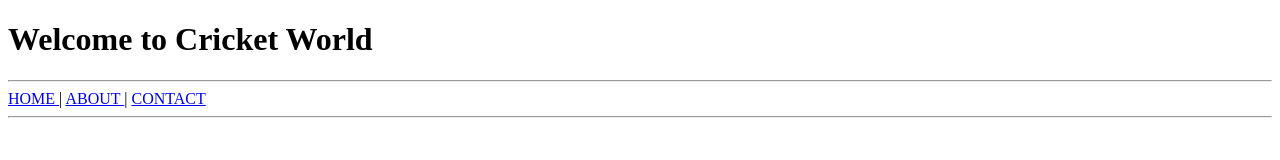
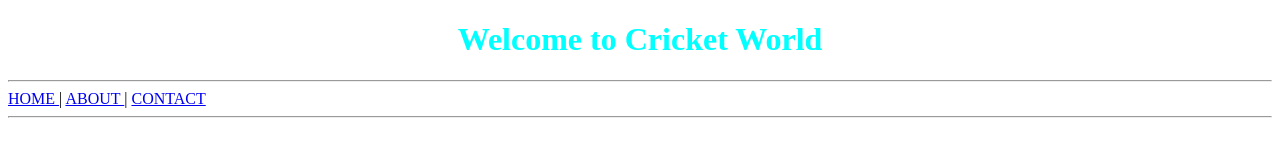
Before and after one commit to Rohangarje/Day2, a plain HTML site: page index.html in a window 1280 px wide. Shown: the top 160 px of the page. Drawn offline with Linux system fonts and the light colour scheme.

Commit message:
modified

```diff
--- a/index.html
+++ b/index.html
@@ -6,7 +6,7 @@
     <title>Rohan| HOme Page</title>
 </head>
 <body>
-    <h1> Welcome to Cricket World</h1>
+    <h1 align="center" style="color: aqua;"> Welcome to Cricket World </h1>
     <hr>
     <a href="index.html"> HOME </a> |
     <a href="about.html"> ABOUT </a> |
```
